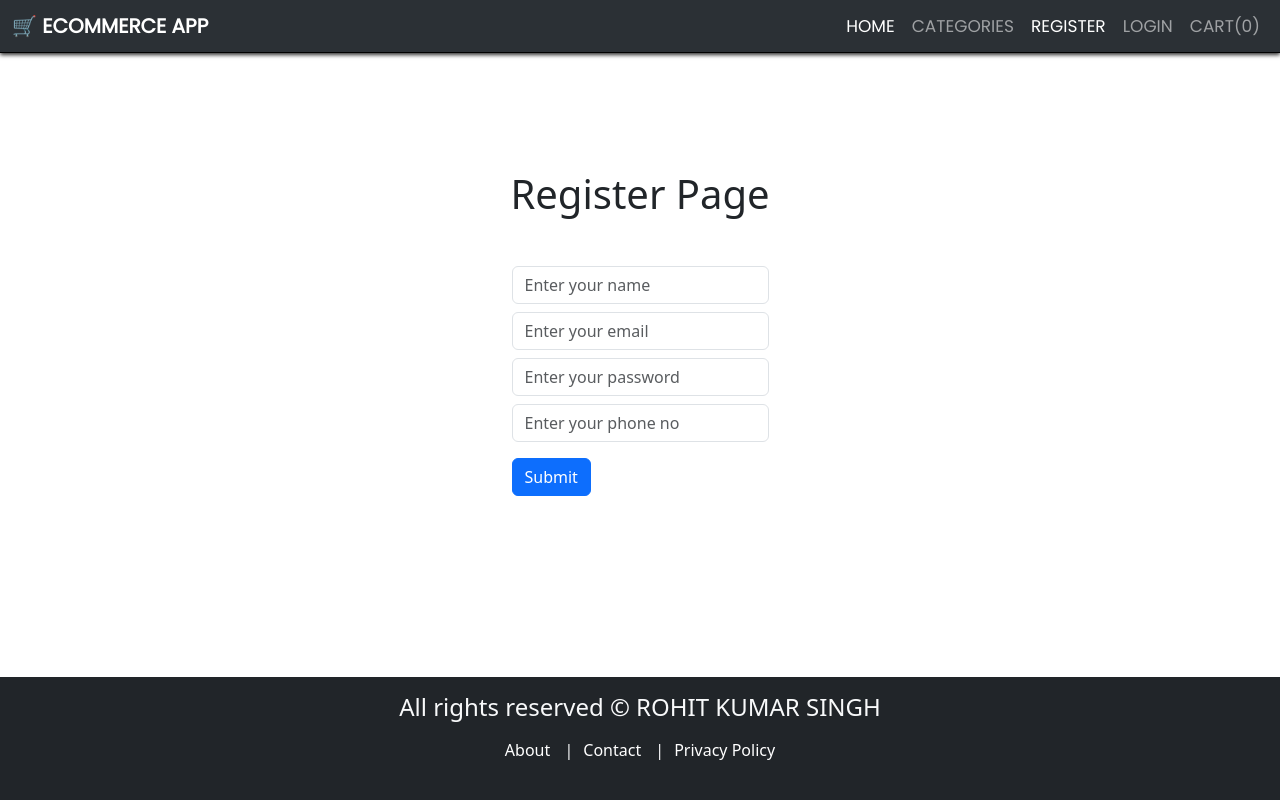
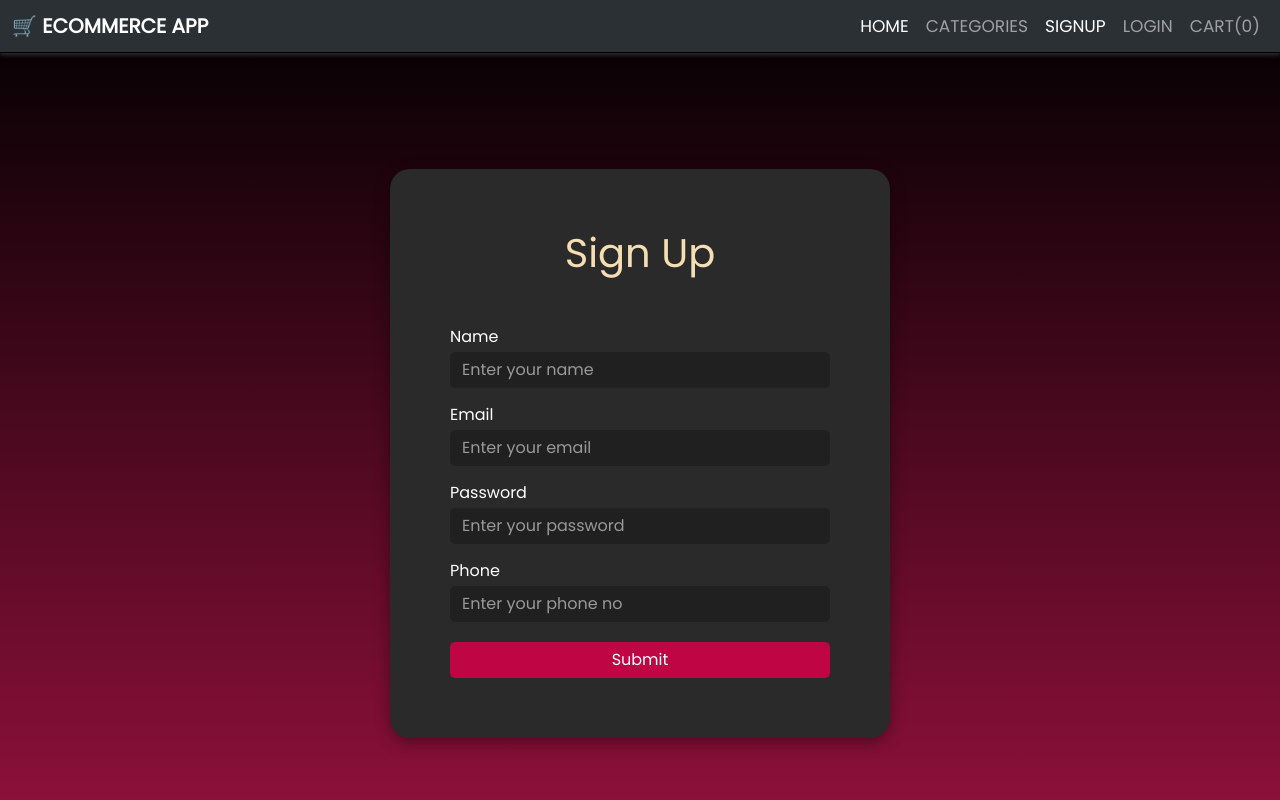
Before and after one commit to rohitsinghkcodes/TechMart, a React (Create React App) app in the folder client/: page /register in a window 1280 px wide. Shown: the top 800 px of the page. Built offline with nearby package versions, Linux system fonts and the light colour scheme; a web font is replaced by a local one.

Commit message:
register page css created

```diff
--- a/client/src/Components/Layouts/Footer.js
+++ b/client/src/Components/Layouts/Footer.js
@@ -3,7 +3,7 @@ import { Link } from "react-router-dom";
 
 const Footer = () => {
   return (
-    <div className="bg-dark text-light p-3 footer">
+    <div className=" text-light p-3 footer">
       <h4 className="text-center">
         All rights reserved &copy; ROHIT KUMAR SINGH
       </h4>
--- a/client/src/Components/Layouts/Header.js
+++ b/client/src/Components/Layouts/Header.js
@@ -43,7 +43,7 @@ const Header = () => {
               </li>
               <li className="nav-item">
                 <NavLink to="/register" className="nav-link" href="#">
-                  Register
+                  Signup
                 </NavLink>
               </li>
               <li className="nav-item">
--- a/client/src/Components/Layouts/Layout.js
+++ b/client/src/Components/Layouts/Layout.js
@@ -16,7 +16,7 @@ const Layout = (props) => {
       </Helmet>
       <Header />
 
-      <main style={{ minHeight: "78vh" }}>
+      <main className="main-style" style={{ minHeight: "78vh" }}>
         {props.children}
         <Toaster />
         </main>
--- a/client/src/Pages/Auth/Register.js
+++ b/client/src/Pages/Auth/Register.js
@@ -2,6 +2,7 @@ import { useState, React } from "react";
 import Layout from "../../Components/Layouts/Layout";
 import axios from "axios";
 import { useNavigate } from "react-router-dom";
+import "../../styles/authStyles.css";
 
 const Register = () => {
   // hooks
@@ -37,65 +38,66 @@ const Register = () => {
 
   return (
     <Layout title="Register | E-Commerce App">
-      <div className="register">
-        <h1 className="mb-5">Register Page</h1>
+      <div className="form-container">
+
 
         <form onSubmit={onSubmitHandler}>
+        <h1 className="mb-5 text-center">Sign Up</h1>
           <div className="mb-2">
-            {/* <label htmlFor="exampleInputName" className="form-label">
+            <label htmlFor="exampleInputName" className="form-label">
               Name
-            </label> */}
+            </label>
             <input
               required
               type="text"
               value={name}
               onChange={(e) => setName(e.target.value)}
-              className="form-control"
+              className="bg-dark form-control input-field"
               id="exampleInputName"
               placeholder="Enter your name"
             />
           </div>
 
           <div className="mb-2">
-            {/* <label htmlFor="exampleInputEmail" className="form-label">
+            <label htmlFor="exampleInputEmail" className="form-label">
               Email
-            </label> */}
+            </label>
             <input
               required
               type="email"
               value={email}
               onChange={(e) => setEmail(e.target.value)}
-              className="form-control"
+              className="bg-dark form-control input-field"
               id="exampleInputEmail"
               placeholder="Enter your email"
             />
           </div>
 
           <div className="mb-2">
-            {/* <label htmlFor="exampleInputPassword" className="form-label">
+            <label htmlFor="exampleInputPassword" className="form-label">
               Password
-            </label> */}
+            </label>
             <input
               required
               type="password"
               value={password}
               onChange={(e) => setPassword(e.target.value)}
-              className="form-control"
+              className="bg-dark form-control input-field"
               id="exampleInputPassword"
               placeholder="Enter your password"
             />
           </div>
 
           <div className="mb-3">
-            {/* <label htmlFor="exampleInputPhone" className="form-label">
+            <label htmlFor="exampleInputPhone" className="form-label">
               Phone
-            </label> */}
+            </label>
             <input
               required
               type="text"
               value={phone}
               onChange={(e) => setPhone(e.target.value)}
-              className="form-control"
+              className="bg-dark form-control input-field"
               id="exampleInputPhone"
               placeholder="Enter your phone no"
             />
--- a/client/src/index.css
+++ b/client/src/index.css
@@ -5,10 +5,21 @@
   box-sizing: border-box;
 }
 
+/* #####################
+BODY CSS
+##################### */
+body {
+  background-image: linear-gradient(0deg, #a71344 20px, #000000 100%);
+  font-family: "Poppins", sans-serif;
+  color: wheat;
+}
+
 /* font-family: 'Playfair', serif;
 font-family: 'Poppins', sans-serif; */
 
-/* NAVBAR CSS */
+/* #####################
+NAVBAR CSS
+##################### */
 .navbar {
   font-family: "Poppins", sans-serif;
   font-size: 17px;
@@ -38,6 +49,9 @@ font-family: 'Poppins', sans-serif; */
 /* #####################
 FOOTER CSS
 ##################### */
+.footer {
+  background-color: #82032e !important;
+}
 .footer .text-center {
   padding-bottom: 8px;
 }
@@ -53,10 +67,9 @@ FOOTER CSS
 /* #####################
 PAGE NOT FOUND CSS
 ##################### */
-
 .pnf {
   display: flex;
-  min-height: 65vh;
+  min-height: 78vh;
   flex-direction: column;
   align-items: center;
   justify-content: center;
@@ -77,11 +90,12 @@ PAGE NOT FOUND CSS
 }
 
 .pnf-btn {
-  color: black;
-  border: 1px solid black;
+  color: #cacaca;
+  border: 1px solid #cacaca;
   text-decoration: none;
-  padding: 10px;
-  margin-top: 10px;
+  padding: 8px;
+  margin-top: 20px;
+  border-radius: 10px;
 }
 
 /* #####################
@@ -115,14 +129,3 @@ CONTACT PAGE CSS
   text-transform: uppercase;
   margin-bottom: 20px;
 }
-
-/* #####################
-REGISTER PAGE CSS
-##################### */
-.register {
-  display: flex;
-  align-items: center;
-  justify-content: center;
-  height: 70vh;
-  flex-direction: column;
-}
--- /dev/null
+++ b/client/src/styles/authStyles.css
@@ -0,0 +1,57 @@
+.bg-dark {
+  background-color: #202020 !important;
+}
+
+.form-container {
+  display: flex;
+  align-items: center;
+  justify-content: center;
+  min-height: 100vh;
+  flex-direction: column;
+  padding: 5vh;
+}
+
+.form-container form {
+  box-shadow: rgba(0, 0, 0, 0.35) 0px 5px 15px;
+  padding: 60px;
+  background-color: #2a2a2a;
+  border-radius: 20px;
+}
+
+.form-label {
+  margin-bottom: 3px !important;
+}
+
+.input-field {
+  border: 0;
+  color: #c5c5c5 !important;
+  border: none;
+  border-radius: 5px;
+  background-color: #202020;
+  margin-bottom: 15px;
+}
+
+.input-field::placeholder {
+  color: #999 !important; /* Set the desired color */
+}
+
+
+.form-container form button {
+  margin-top: 4px;
+  border: none;
+  border-radius: 5px;
+  background-color: #bf0543;
+  color: white;
+  /* have to make width dynamic */
+  min-width: 380px;
+}
+
+.form-container form button:hover {
+  background: #bf0543;
+  background: -webkit-linear-gradient(to right, #d91456, #cd0749);
+  background: linear-gradient(to right, #d91456, #cd0749);
+}
+
+.form-label {
+  color: white;
+}
```
Also changed, not shown: 2 other files (tests, documents, lock files or other folders).
